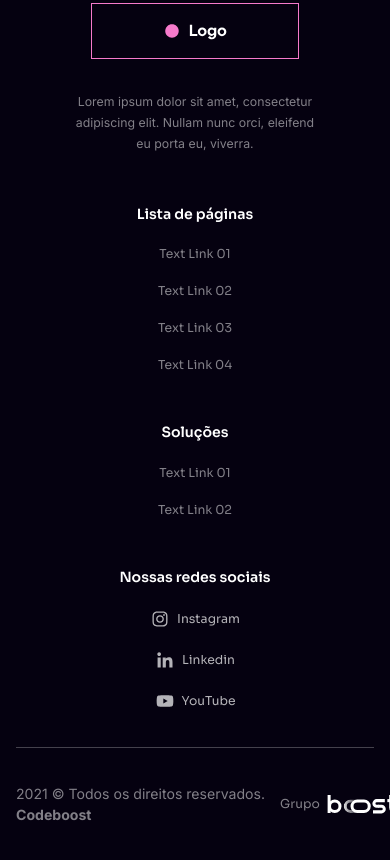
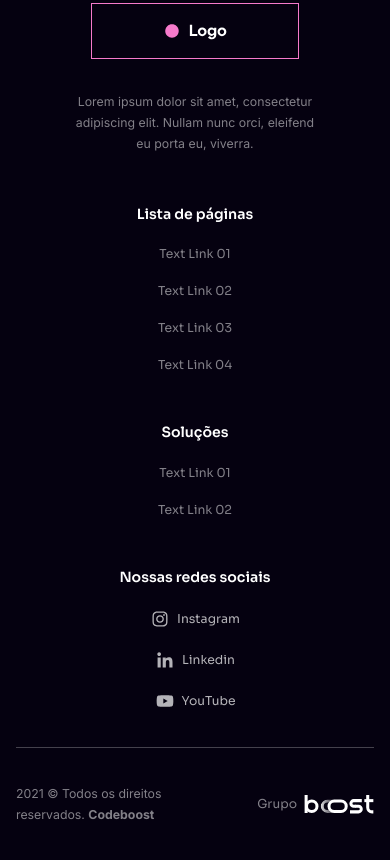
Before and after one commit to paulojanai/project-wireframe, a plain HTML site: page Index.html in a window 390 px wide. Shown: the part 4465-5325 px from the top of the page. Drawn offline with Linux system fonts and the light colour scheme.

Commit message:
fix: copy footer responsive

```diff
--- a/css/responsive.css
+++ b/css/responsive.css
@@ -103,6 +103,11 @@
     .sub-s-01 .image {
         width: 48.5%;
     }
+
+    .footer .all-right p {
+        width: 100%;
+        max-width: 32rem;
+    }
 }
 
 @media (max-width: 480px) {
@@ -126,4 +131,9 @@
     .sub-s-01 .image {
         width: 100%;
     }
+
+    .footer .all-right p {
+        width: 100%;
+        max-width: 20rem;
+    }
 }
--- a/css/style.css
+++ b/css/style.css
@@ -232,6 +232,10 @@ header .menu-mobile {
     align-items: center;
 }
 
+.footer .all-right p {
+    font-size: 1.4rem;
+}
+
 .footer .all-right .boost p {
     font-family: 'Sora', sans-serif;
     font-size: 1.4rem;
```
